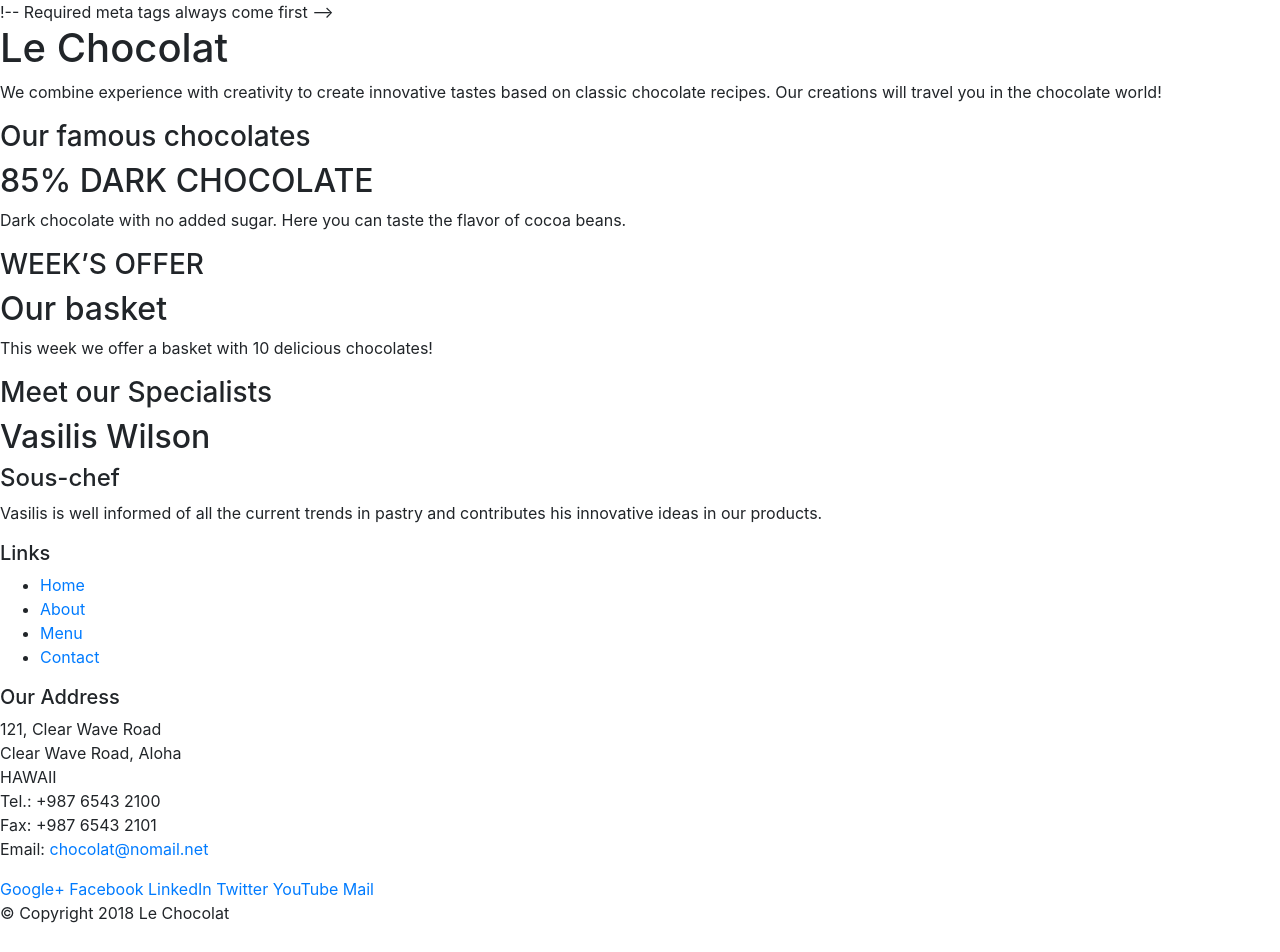
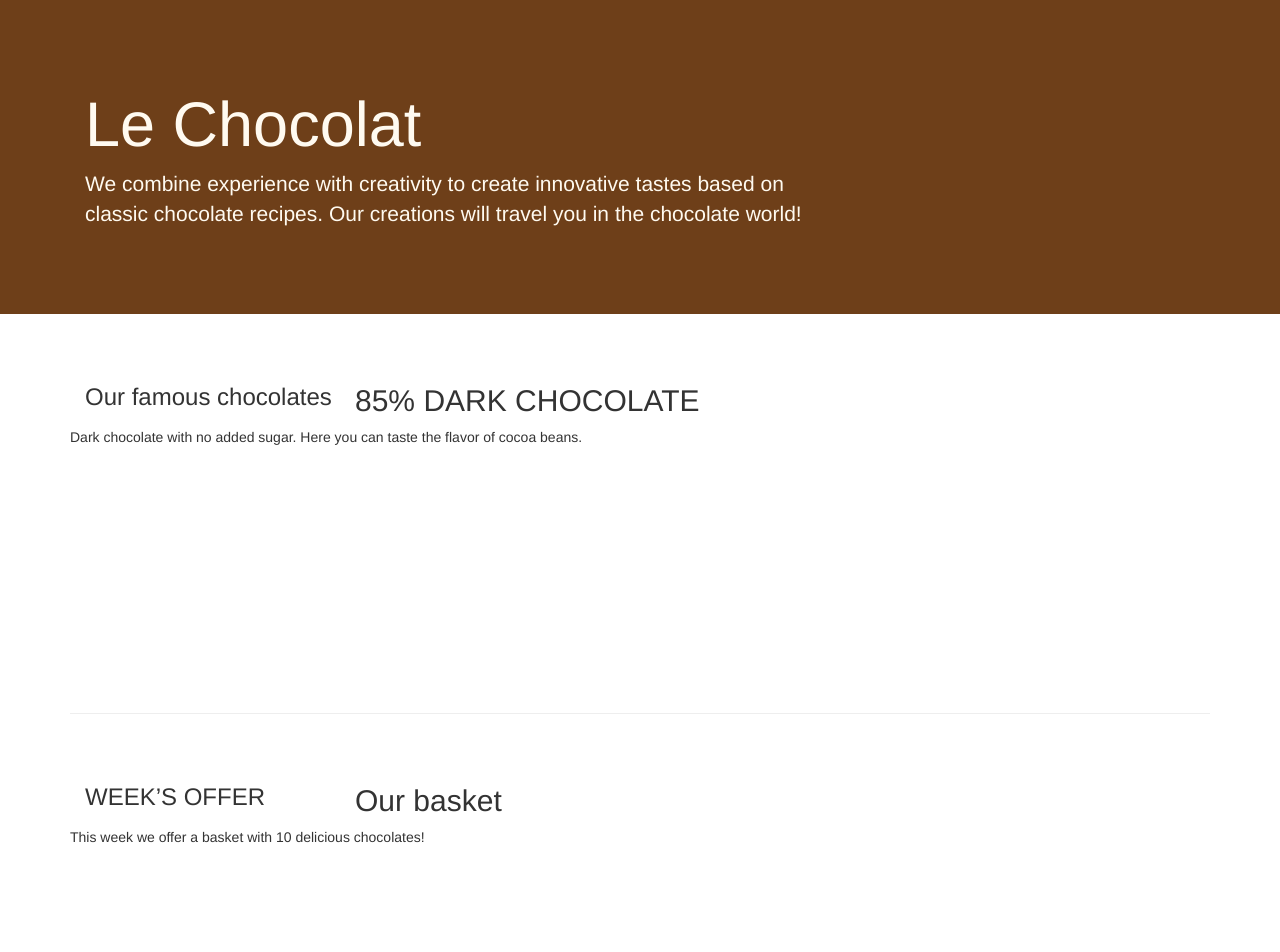
Before and after one commit to alimuzzaman764/Lechocolate, a website: page index.html in a window 1280 px wide. Shown: the top 952 px of the page. Drawn offline with nearby package versions, Linux system fonts and the light colour scheme.

Commit message:
Bootstrap Grid Part 2

```diff
--- /dev/null
+++ b/css/styles.css
@@ -0,0 +1,26 @@
+.jumbotron {
+    padding:70px 30px 70px 30px;
+    margin:0px auto;
+    background: #6E3F19;
+    color:floralwhite;
+}
+address{
+    font-size:80%;
+    margin:0px;
+    color:#0f0f0f;
+}
+.row-header{
+    margin:0px auto;
+    padding:0px;
+}
+.row-content {
+    margin:0px auto;
+    padding: 50px 0px 50px 0px;
+    border-bottom: 1px ridge;
+    min-height:400px;
+}
+.footer{
+    background-color: #dbb08d;
+    margin:0px auto;
+    padding: 20px 0px 20px 0px;
+}
--- a/index.html
+++ b/index.html
@@ -3,57 +3,61 @@
 
 <head>
     <title>Le Chocolat</title>
-    !-- Required meta tags always come first -->
+    <!-- Required meta tags always come first -->
     <meta charset="utf-8">
     <meta name="viewport" content="width=device-width, initial-scale=1, shrink-to-fit=no">
     <meta http-equiv="x-ua-compatible" content="ie=edge">
     <!-- Bootstrap CSS -->
     <link rel="stylesheet" href="node_modules/bootstrap/dist/css/bootstrap.min.css">
+    <link rel="stylesheet" href="css/styles.css">
 </head>
 
 <body>
 
-    <header>
-        <div>
-            <div>
-                <div>
+    <header class="jumbotron">
+        <div class="container">
+            <div class="row row-header">
+                <div class="col-12 col-sm-8">
                     <h1>Le Chocolat</h1>
                     <p>We combine experience with creativity to create innovative tastes based on classic chocolate
                         recipes. Our creations will travel you in the chocolate world!</p>
                 </div>
-                <div>
+                <div class="col col-sm">
+                    <!-- <p>
+                        test
+                    </p> -->
                 </div>
             </div>
         </div>
     </header>
 
-    <div>
-        <div>
-            <div>
+    <div class="container">
+        <div class="row flex-row-reverse row-content align-items-center">
+            <div class="col-sm-4 col-md-3">
                 <h3>Our famous chocolates</h3>
             </div>
-            <div>
+            <div class="col-sm col-md">
                 <h2>85% DARK CHOCOLATE</h2>
                 <p>Dark chocolate with no added sugar. Here you can taste the flavor of cocoa beans.</p>
             </div>
         </div>
 
 
-        <div>
-            <div>
+        <div class="row row-content align-items-center">
+            <div class="col-sm-4 col-md-3">
                 <h3>WEEK’S OFFER</h3>
             </div>
-            <div>
+            <div class="col-sm col-md">
                 <h2>Our basket</h2>
                 <p>This week we offer a basket with 10 delicious chocolates! </p>
             </div>
         </div>
 
-        <div>
-            <div>
+        <div class="row flex-row-reverse row-content align-items-center">
+            <div class="col-sm-4 col-md-3">
                 <h3>Meet our Specialists</h3>
             </div>
-            <div>
+            <div class="col-sm col-md">
                 <h2>Vasilis Wilson </h2>
                 <h4>Sous-chef</h4>
                 <p>Vasilis is well informed of all the current trends in pastry and contributes his innovative ideas in
@@ -62,19 +66,19 @@
         </div>
     </div>
 
-    <footer>
-        <div>
-            <div>
-                <div>
+    <footer class="footer">
+        <div class="container">
+            <div class="row">
+                <div class="col-5 offset-sm-1 col-sm-2">
                     <h5>Links</h5>
-                    <ul>
+                    <ul class="list-unstyled">
                         <li><a href="#">Home</a></li>
                         <li><a href="#">About</a></li>
                         <li><a href="#">Menu</a></li>
                         <li><a href="#">Contact</a></li>
                     </ul>
                 </div>
-                <div>
+                <div class="col-6 col-sm-5">
                     <h5>Our Address</h5>
                     <address>
                         121, Clear Wave Road<br>
@@ -85,8 +89,8 @@
                         Email: <a href="mailto:chocolat@nomail.net">chocolat@nomail.net</a>
                     </address>
                 </div>
-                <div>
-                    <div>
+                <div class="col col-sm-4 align-self-center">
+                    <div style="text-align:center">
                         <a href="http://google.com/+">Google+</a>
                         <a href="http://www.facebook.com/profile.php?id=">Facebook</a>
                         <a href="http://www.linkedin.com/in/">LinkedIn</a>
@@ -96,18 +100,20 @@
                     </div>
                 </div>
             </div>
-            <div>
-                <div>
+            <div class="row justify-content-center">
+                <div class="col-auto">
                     <p> &copy; Copyright 2018 Le Chocolat</p>
                 </div>
             </div>
         </div>
     </footer>
-<!-- jQuery first, then Tether, then Bootstrap JS. -->
-<script src="node_modules/jquery/dist/jquery.min.js"></script>
-<script src="node_modules/tether/dist/js/tether.min.js"></script>
-<script src="node_modules/popper.js/dist/umd/popper.min.js"></script>
-<script src="node_modules/bootstrap/dist/js/bootstrap.min.js"></script>
+
+
+    <!-- jQuery first, then Tether, then Bootstrap JS. -->
+    <script src="node_modules/jquery/dist/jquery.min.js"></script>
+    <script src="node_modules/tether/dist/js/tether.min.js"></script>
+    <script src="node_modules/popper.js/dist/umd/popper.min.js"></script>
+    <script src="node_modules/bootstrap/dist/js/bootstrap.min.js"></script>
 </body>
 
 </html>
```
